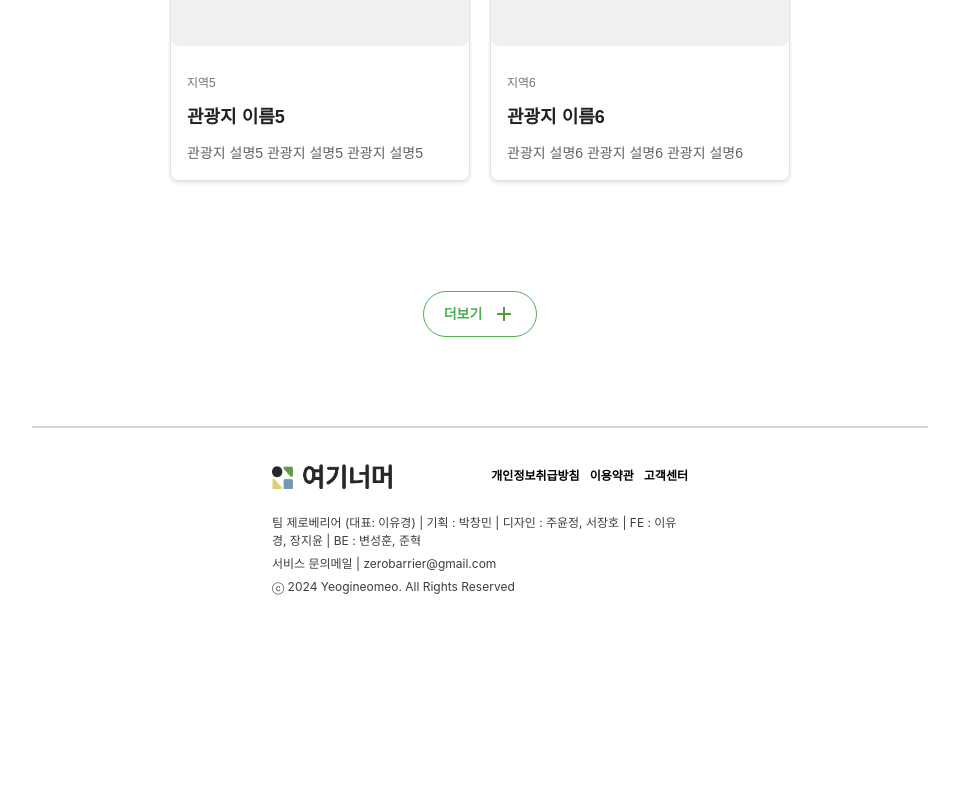
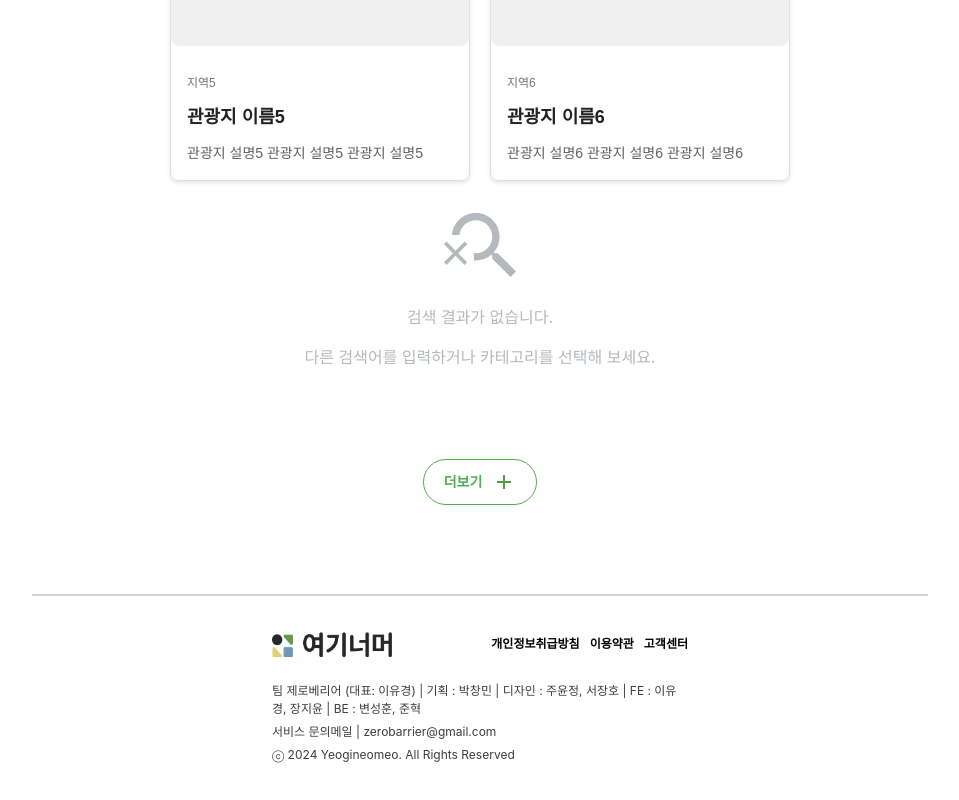
Before and after one commit to bumjuni/OverHereFrontend, a React (Create React App) app: page /search in a window 1280 px wide. Shown: the part 941-1741 px from the top of the page, without its empty margins (160-1119 px from the left). Before the commit the page ends 1573 px from the top, so only its background shows below. Built offline with nearby package versions, Linux system fonts and the light colour scheme.

Commit message:
feat: 검색 오류 페이지 퍼블리싱

```diff
--- a/src/pages/SearchPage.jsx
+++ b/src/pages/SearchPage.jsx
@@ -4,10 +4,24 @@ import DropDown from '../components/SearchPage/DropDown';
 import {ReactComponent as SearchIcon} from '../assets/image/SearchIcon.svg';
 import {ReactComponent as PlusIcon} from '../assets/image/PlusIcon.svg';
 import {ReactComponent as RefreshIcon} from '../assets/image/RefreshIcon.svg';
+import {ReactComponent as SearchOff} from '../assets/image/SearchOff.svg';
 import './index.css';
 
 const location = ['서울', '경기도', '강원도', '전라도', '경상도', '제주'];
 const type = ['자연', '문화/역사', '음식/미식', '축제/이벤트'];
+
+function SearchResult(){
+    return (
+        <>
+            <TourCardList />
+            <div className="err-msg">
+                <SearchOff />
+                <h1>검색 결과가 없습니다.</h1>
+                <h2>다른 검색어를 입력하거나 카테고리를 선택해 보세요.</h2>
+            </div>
+        </>
+    );
+}
 
 function SearchPage(){
     function handleClick(){
@@ -29,7 +43,7 @@ function SearchPage(){
                 </div>
             </div>
             <h2>총 <span className="stressed">00</span>개</h2>
-            <TourCardList />
+            <SearchResult />
             <button className="plus-button">더보기 <PlusIcon/> </button>
         </>
     );
--- a/src/pages/index.css
+++ b/src/pages/index.css
@@ -36,3 +36,11 @@ body{
     align-items: center;
     gap: 10px;
 }
+
+.err-msg{
+    display: flex;
+    flex-direction: column;
+    align-items: center;
+    row-gap: 1em;
+    color: #B5B9BD;
+}
```
Also changed, not shown: src/assets/image/SearchOff.svg (added).
